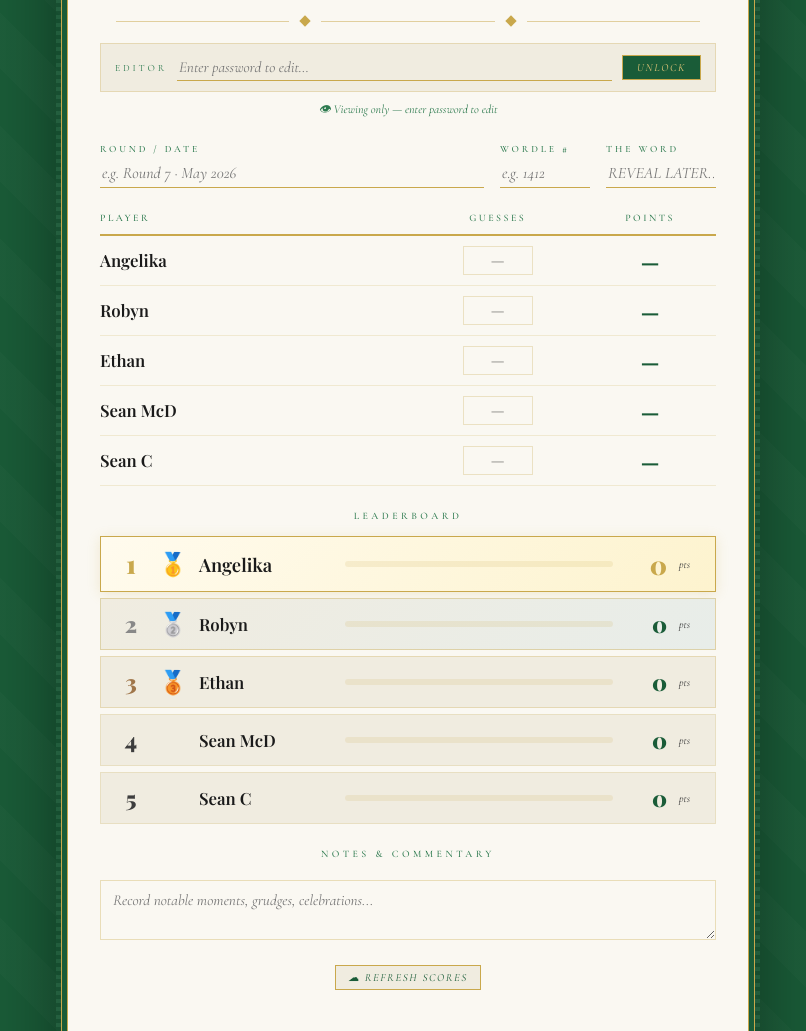
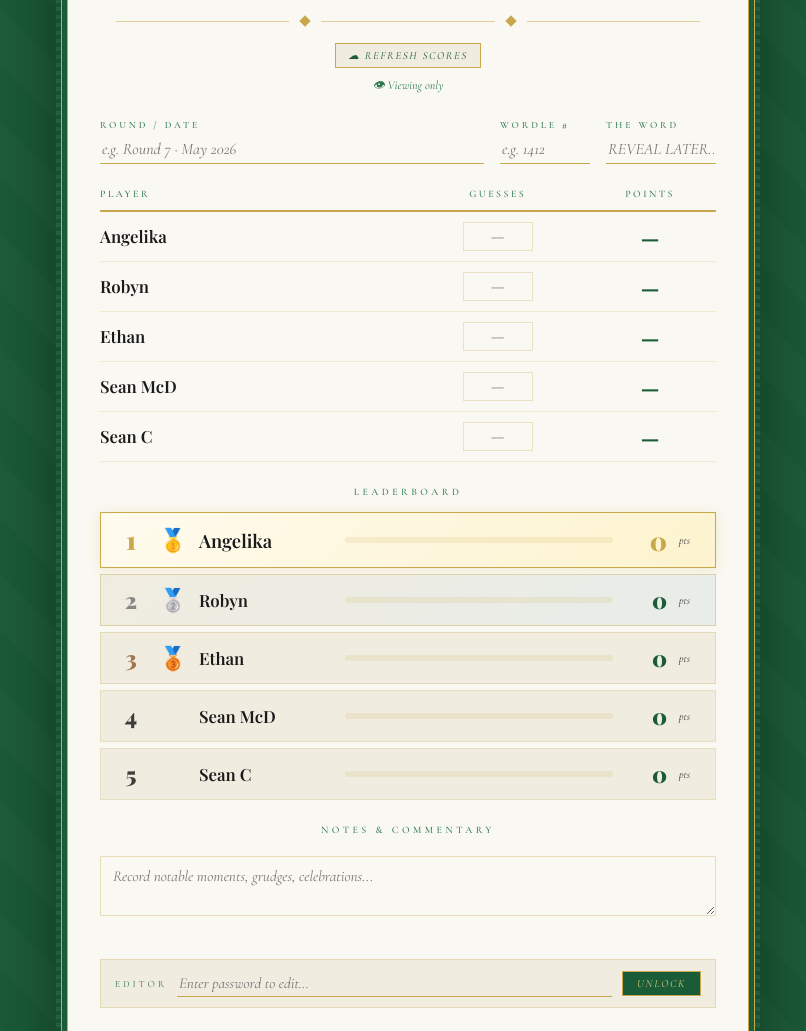
Before and after one commit to Eh3ndo/wordle-challenge, a plain HTML site: page index.html in a window 1280 px wide. Shown: the part 248-1279 px from the top of the page, without its empty margins (232-1038 px from the left). Drawn offline with nearby package versions, Linux system fonts and the light colour scheme; no server answers; a web font is replaced by a local one.

Commit message:
Update index.html

```diff
--- a/index.html
+++ b/index.html
@@ -654,13 +654,11 @@
 
   <div class="body">
 
-    <!-- Editor unlock -->
-    <div class="editor-bar">
-      <span class="editor-label">Editor</span>
-      <input type="password" id="pwInput" placeholder="Enter password to edit…" onkeydown="if(event.key==='Enter')tryUnlock()">
-      <button onclick="tryUnlock()" class="btn">Unlock</button>
+    <!-- Refresh button (top) -->
+    <div id="viewerButtons" class="btn-row" style="margin-top:18px;margin-bottom:0">
+      <button class="btn btn-save" onclick="loadFromSheet()">☁ Refresh Scores</button>
     </div>
-    <div class="editor-status" id="editorStatus">👁 Viewing only — enter password to edit</div>
+    <div class="editor-status" id="editorStatus">👁 Viewing only</div>
 
     <!-- Round meta -->
     <div class="round-meta">
@@ -712,8 +710,10 @@
     </div>
     </div>
 
-    <div id="viewerButtons" class="btn-row">
-      <button class="btn btn-save" onclick="loadFromSheet()">☁ Refresh Scores</button>
+    <div id="viewerEditor" class="editor-bar">
+      <span class="editor-label">Editor</span>
+      <input type="password" id="pwInput" placeholder="Enter password to edit…" onkeydown="if(event.key==='Enter')tryUnlock()">
+      <button onclick="tryUnlock()" class="btn">Unlock</button>
     </div>
 
     <!-- Reset Modal -->
@@ -767,16 +767,16 @@ function tryUnlock() {
     status.textContent = '✏️ Editor mode unlocked';
     status.className = 'editor-status is-editor';
     document.getElementById('editorButtons').style.display = 'block';
-    document.getElementById('viewerButtons').style.display = 'none';
+    document.getElementById('viewerEditor').style.display = 'none';
+    document.getElementById('viewerButtons') && (document.getElementById('viewerButtons').style.display = 'none');
     // Enable all inputs
     document.querySelectorAll('.meta-input, .notes-area, .guess-select').forEach(el => el.disabled = false);
     input.value = '';
-    document.querySelector('.editor-bar').style.display = 'none';
   } else {
     status.textContent = '❌ Wrong password';
     status.className = 'editor-status is-error';
     setTimeout(() => {
-      status.textContent = '👁 Viewing only — enter password to edit';
+      status.textContent = '👁 Viewing only';
       status.className = 'editor-status';
     }, 2000);
     input.value = '';
```
